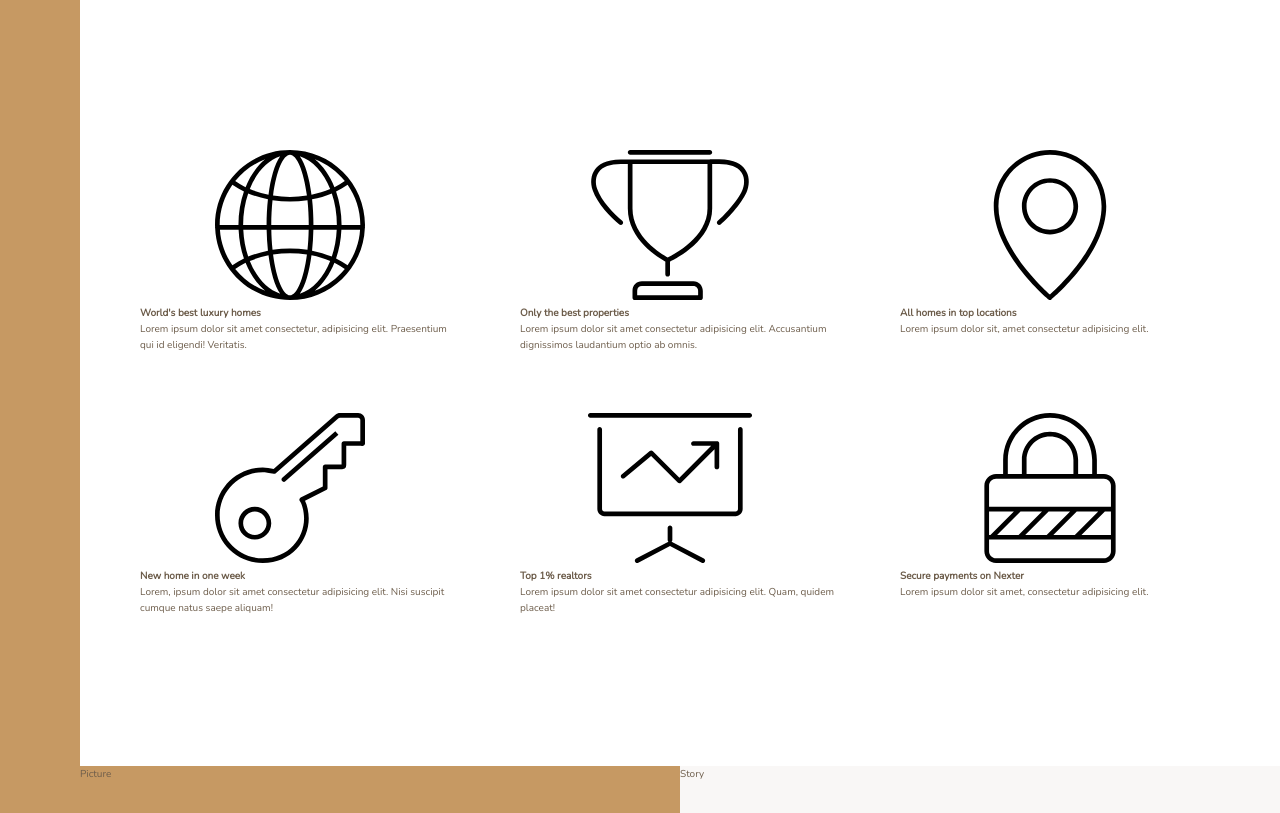
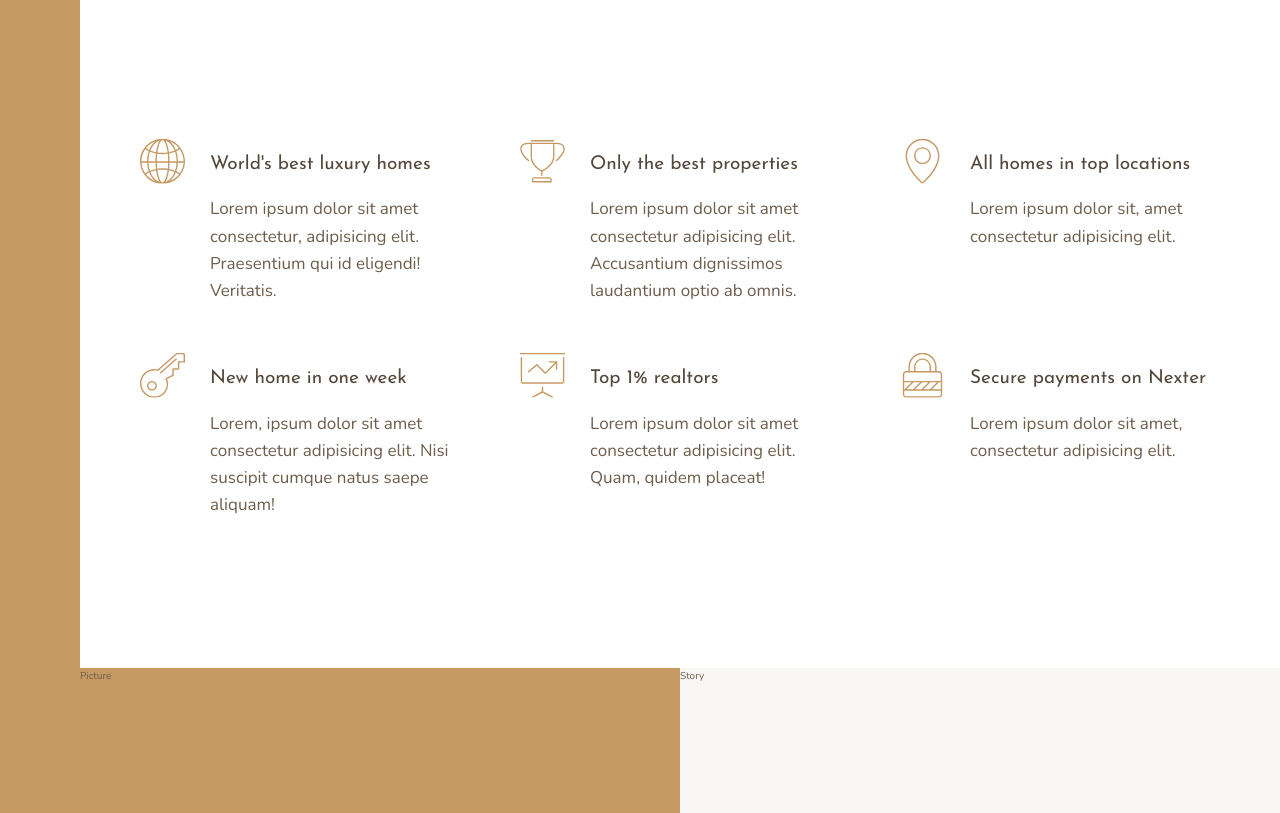
Before and after one commit to VladimirVolvakov/real-estate-agency-landing, a website: page index.html in a window 1280 px wide. Shown: the part 640-1453 px from the top of the page. Drawn offline with nearby package versions, Linux system fonts and the light colour scheme.

Commit message:
style: add styles for section.features

```diff
--- a/index.html
+++ b/index.html
@@ -21,7 +21,7 @@
         <svg class="feature__icon">
           <use xlink:href="img/sprite.svg#icon-global"></use>
         </svg>
-        <h4 class="heading-4">World's best luxury homes</h4>
+        <h4 class="heading-4 heading-4--dark">World's best luxury homes</h4>
         <p class="feature__text">
           Lorem ipsum dolor sit amet consectetur, adipisicing elit. Praesentium
           qui id eligendi! Veritatis.
@@ -31,7 +31,7 @@
         <svg class="feature__icon">
           <use xlink:href="img/sprite.svg#icon-trophy"></use>
         </svg>
-        <h4 class="heading-4">Only the best properties</h4>
+        <h4 class="heading-4 heading-4--dark">Only the best properties</h4>
         <p class="feature__text">
           Lorem ipsum dolor sit amet consectetur adipisicing elit. Accusantium
           dignissimos laudantium optio ab omnis.
@@ -41,7 +41,7 @@
         <svg class="feature__icon">
           <use xlink:href="img/sprite.svg#icon-map-pin"></use>
         </svg>
-        <h4 class="heading-4">All homes in top locations</h4>
+        <h4 class="heading-4 heading-4--dark">All homes in top locations</h4>
         <p class="feature__text">
           Lorem ipsum dolor sit, amet consectetur adipisicing elit.
         </p>
@@ -50,7 +50,7 @@
         <svg class="feature__icon">
           <use xlink:href="img/sprite.svg#icon-key"></use>
         </svg>
-        <h4 class="heading-4">New home in one week</h4>
+        <h4 class="heading-4 heading-4--dark">New home in one week</h4>
         <p class="feature__text">
           Lorem, ipsum dolor sit amet consectetur adipisicing elit. Nisi
           suscipit cumque natus saepe aliquam!
@@ -60,7 +60,7 @@
         <svg class="feature__icon">
           <use xlink:href="img/sprite.svg#icon-presentation"></use>
         </svg>
-        <h4 class="heading-4">Top 1% realtors</h4>
+        <h4 class="heading-4 heading-4--dark">Top 1% realtors</h4>
         <p class="feature__text">
           Lorem ipsum dolor sit amet consectetur adipisicing elit. Quam, quidem
           placeat!
@@ -70,7 +70,7 @@
         <svg class="feature__icon">
           <use xlink:href="img/sprite.svg#icon-lock"></use>
         </svg>
-        <h4 class="heading-4">Secure payments on Nexter</h4>
+        <h4 class="heading-4 heading-4--dark">Secure payments on Nexter</h4>
         <p class="feature__text">
           Lorem ipsum dolor sit amet, consectetur adipisicing elit.
         </p>
--- /dev/null
+++ b/sass/base/_typography.scss
@@ -0,0 +1,17 @@
+%heading {
+  font-family: var(--font-display);
+  font-weight: 400;
+}
+
+.heading-4 {
+  @extend %heading;
+  font-size: 1.9rem;
+
+  &--light {
+    color: var(--color-grey-light-1);
+  }
+
+  &--dark {
+    color: var(--color-grey-dark-1);
+  }
+}
--- /dev/null
+++ b/sass/components/_feature.scss
@@ -0,0 +1,18 @@
+.feature {
+  display: grid;
+  grid-template-columns: min-content 1fr;
+  row-gap: 1.5rem;
+  column-gap: 2.5rem;
+
+  &__icon {
+    height: 4.5rem;
+    width: 4.5rem;
+    fill: var(--color-primary);
+    grid-row: 1 / span 2;
+    transform: translateY(-25%);
+  }
+
+  &__text {
+    font-size: 1.7rem;
+  }
+}
--- a/sass/layout/_features.scss
+++ b/sass/layout/_features.scss
@@ -2,7 +2,8 @@
   grid-column: main-start / main-end;
   grid-row: 2 / 3;
   display: grid;
-  grid-template-columns: repeat(3, 1fr);
+  grid-template-columns: repeat(auto-fit, minmax(25rem, 1fr));
   grid-gap: 6rem;
+  align-items: start;
   margin: 15rem 0;
 }
--- a/sass/main.scss
+++ b/sass/main.scss
@@ -1,4 +1,6 @@
 @import "base/base";
+@import "base/typography";
+@import "components/feature";
 @import "layout/features";
 @import "layout/footer";
 @import "layout/gallery";
```
Also changed, not shown: css/style.css.
